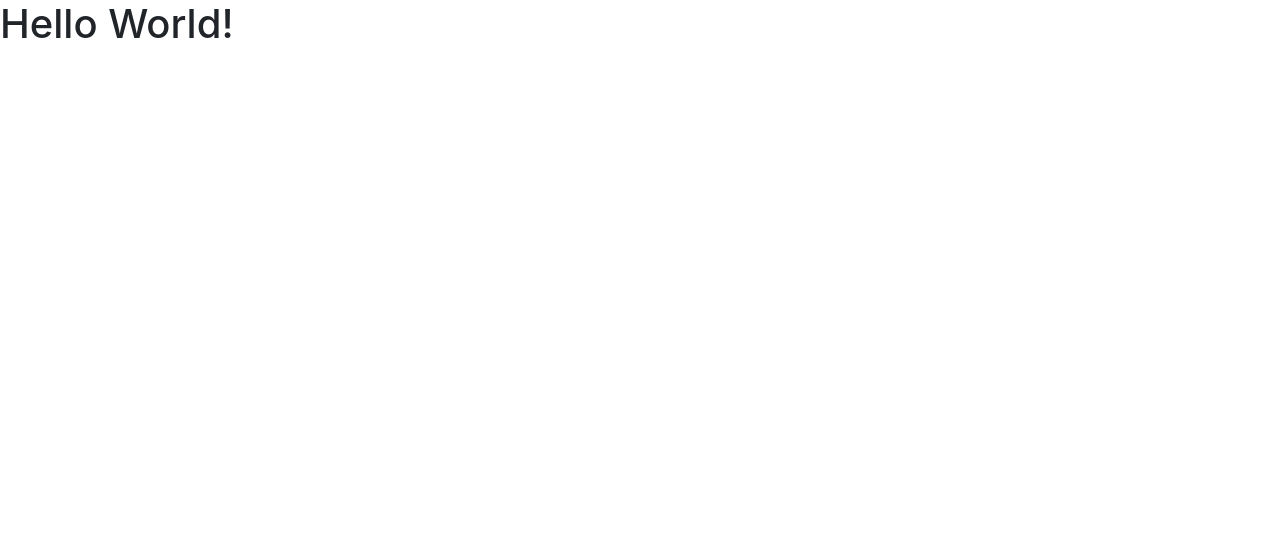
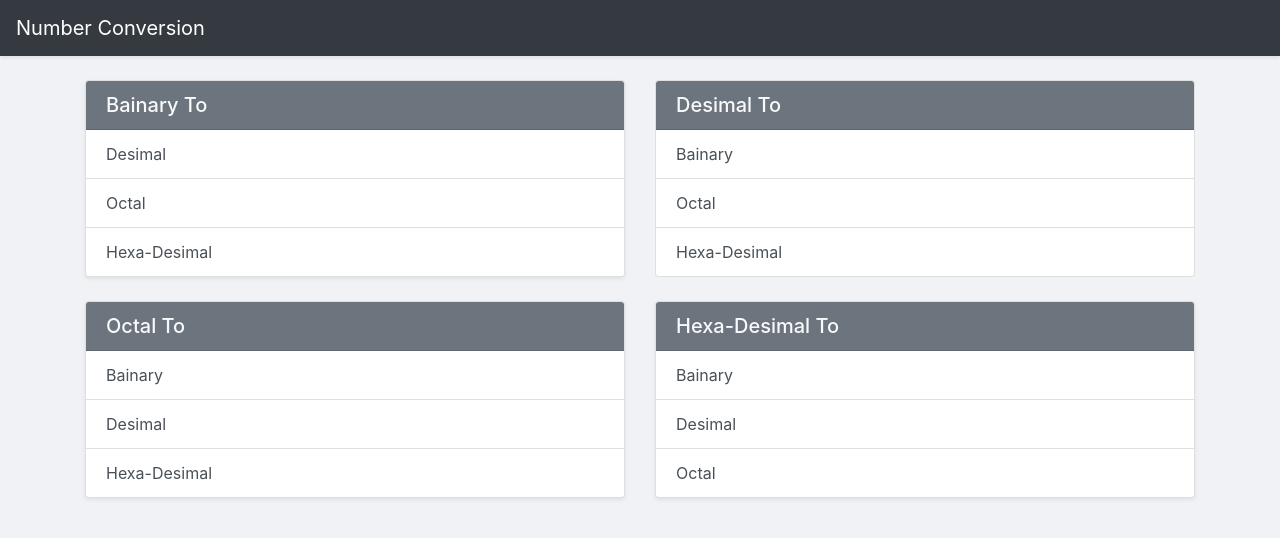
Before and after one commit to shanto-miah/number-converter, a React (Create React App) app: page / in a window 1280 px wide. Shown: the top 538 px of the page. Built offline with nearby package versions, Linux system fonts and the light colour scheme.

Commit message:
Setup Home Page

```diff
--- a/src/App.js
+++ b/src/App.js
@@ -1,9 +1,81 @@
 import React from 'react';
+import Navmenu from './components/Navmenu';
+
+import { Container, Row, Col, Card, CardHeader, ListGroup, ListGroupItem } from 'reactstrap'
 
 function App() {
   return (
-    <div>
-      <h1>Hello World!</h1>
+    <div  >
+      <Navmenu />
+
+      <Container className="py-4">
+
+        <Row className="justify-content-center">
+
+          <Col md="6" className="mb-4">
+            <Card className="shadow-sm">
+              <CardHeader className="bg-secondary text-light h5">
+                Bainary To
+              </CardHeader>
+
+                <ListGroup flush>
+                  <ListGroupItem action>Desimal</ListGroupItem>
+                  <ListGroupItem action>Octal</ListGroupItem>
+                  <ListGroupItem action>Hexa-Desimal</ListGroupItem>
+                </ListGroup>
+
+            </Card>
+          </Col>
+          <Col md="6" className="mb-4">
+            <Card className="shandow-sm">
+              <CardHeader className="bg-secondary text-light h5">
+                Desimal To
+              </CardHeader>
+
+                <ListGroup flush>
+                  <ListGroupItem action>Bainary</ListGroupItem>
+                  <ListGroupItem action>Octal</ListGroupItem>
+                  <ListGroupItem action>
+                    Hexa-Desimal
+                  </ListGroupItem>
+                </ListGroup>
+
+            </Card>
+          </Col>
+          <Col md="6" className="mb-4">
+            <Card className="shadow-sm">
+              <CardHeader className="bg-secondary text-light h5">
+                Octal To
+              </CardHeader>
+
+                <ListGroup flush>
+                  <ListGroupItem action>Bainary</ListGroupItem>
+                  <ListGroupItem action>Desimal</ListGroupItem>
+                  <ListGroupItem action>Hexa-Desimal</ListGroupItem>
+                </ListGroup>
+
+            </Card>
+          </Col>
+          <Col md="6" className="mb-4">
+            <Card className="shadow-sm">
+              <CardHeader className="bg-secondary text-light h5">
+                Hexa-Desimal To
+              </CardHeader>
+
+                <ListGroup flush>
+                  <ListGroupItem action>Bainary</ListGroupItem>
+                  <ListGroupItem action>Desimal</ListGroupItem>
+                  <ListGroupItem action>Octal</ListGroupItem>
+                </ListGroup>
+
+            </Card>
+          </Col>
+
+
+
+        </Row>
+
+      </Container>
     </div>
   );
 }
--- /dev/null
+++ b/src/components/Navmenu.jsx
@@ -0,0 +1,14 @@
+import React, { Component } from 'react';
+import { Navbar, NavbarBrand } from 'reactstrap';
+
+class Navmenu extends Component {
+    render() {
+        return (
+            <Navbar sticky="top" dark color="dark" className="shadow-sm">
+                <NavbarBrand href="#">Number Conversion</NavbarBrand>
+            </Navbar>
+        );
+    }
+}
+
+export default Navmenu;
--- a/src/index.css
+++ b/src/index.css
@@ -5,9 +5,22 @@ body {
     sans-serif;
   -webkit-font-smoothing: antialiased;
   -moz-osx-font-smoothing: grayscale;
+  background-color: #f0f2f5;
 }
 
 code {
   font-family: source-code-pro, Menlo, Monaco, Consolas, 'Courier New',
     monospace;
 }
+
+.shadow-sm {
+  box-shadow: 0 .125rem .25rem rgba(0,0,0,.075)!important;
+}
+
+.shadow {
+  box-shadow: 0 .5rem 1rem rgba(0,0,0,.15)!important;
+}
+
+.shadow-lg {
+  box-shadow: 0 1rem 3rem rgba(0,0,0,.175)!important;
+}
```
